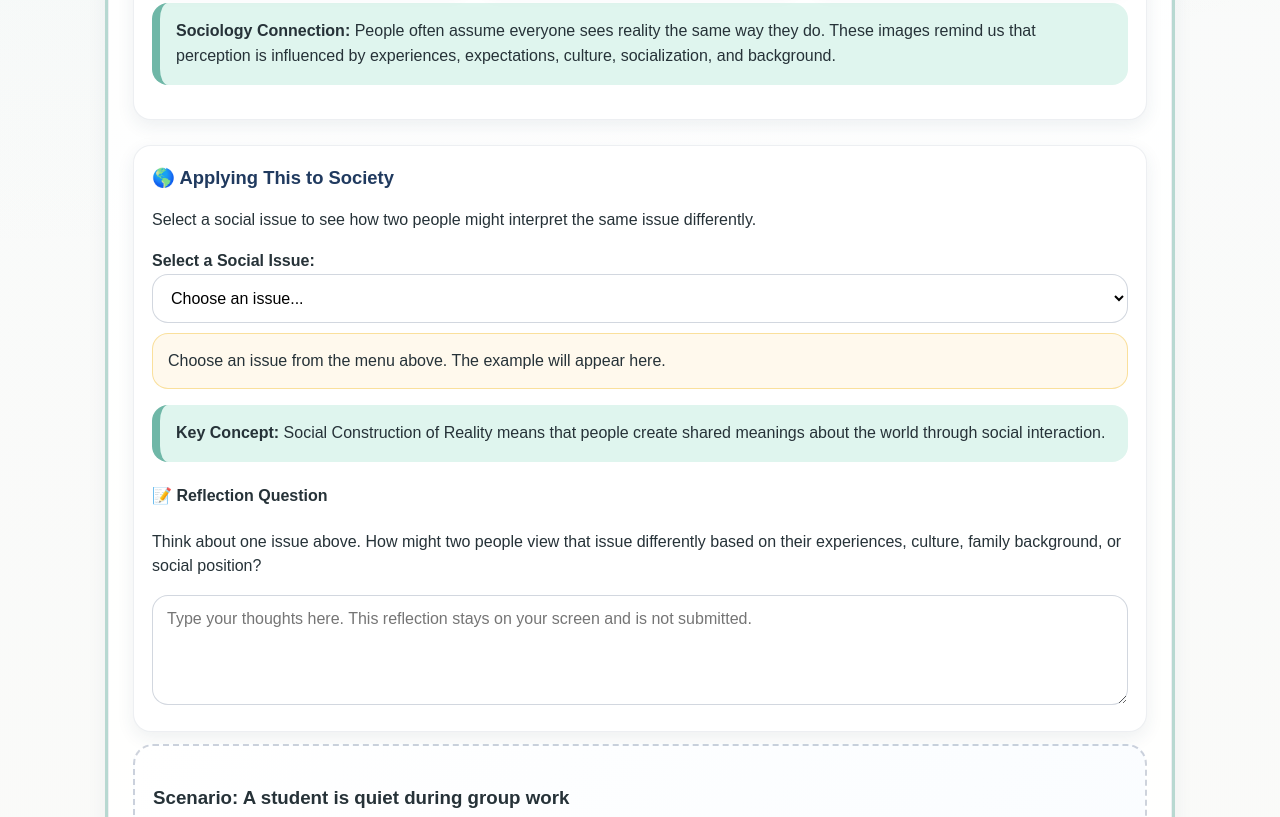
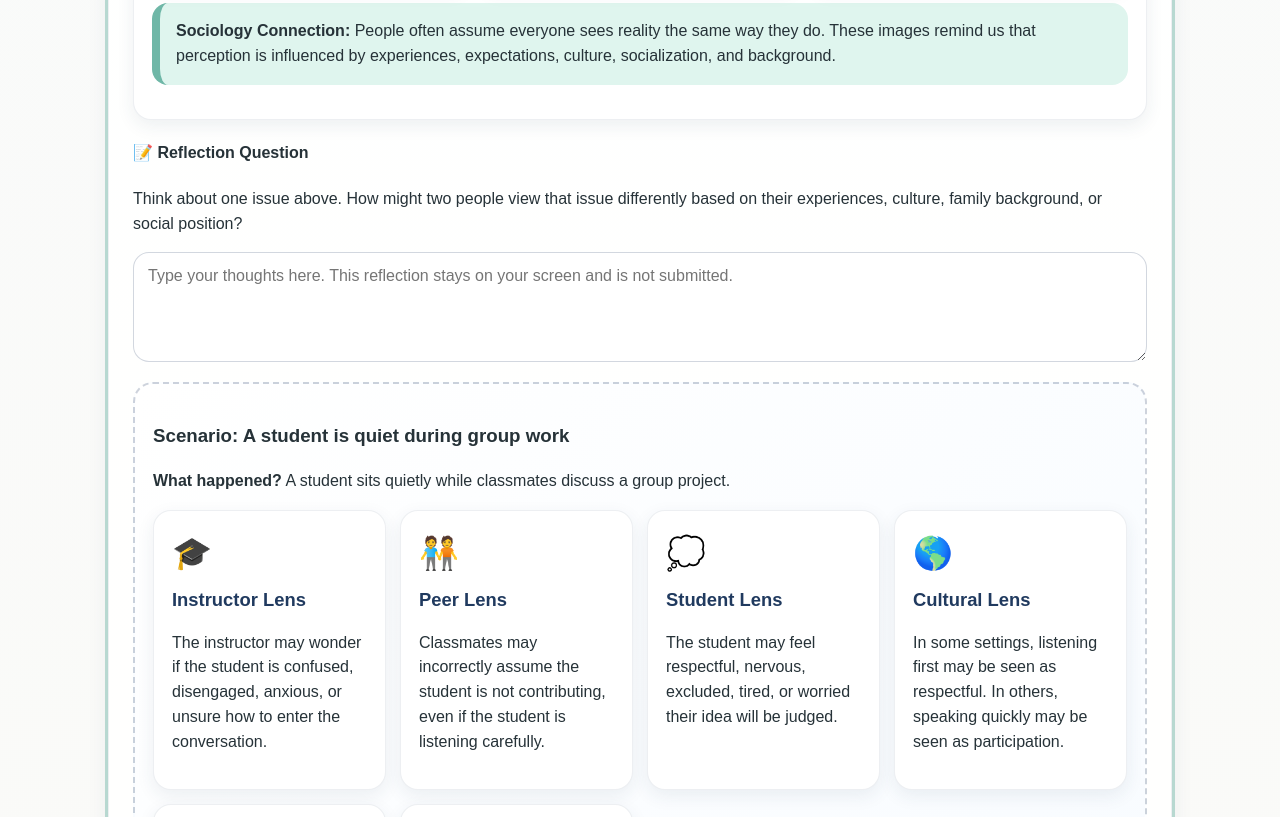
Before and after one commit to carollhodgson-hub/Sociological-Imagination-Explorer, a plain HTML site: page index.html in a window 1280 px wide. Shown: the part 3083-3900 px from the top of the page. Drawn offline with Linux system fonts and the light colour scheme.

Commit message:
Update index.html

```diff
--- a/index.html
+++ b/index.html
@@ -520,30 +520,6 @@
         </div>
       </div>
 
-      <div class="card" style="margin-top:25px;">
-        <h3>🌎 Applying This to Society</h3>
-        <p>Select a social issue to see how two people might interpret the same issue differently.</p>
-
-        <label for="issueSelect"><strong>Select a Social Issue:</strong></label>
-        <select id="issueSelect" onchange="showIssuePerspective()">
-          <option value="">Choose an issue...</option>
-          <option value="homelessness">Homelessness</option>
-          <option value="poverty">Poverty</option>
-          <option value="crime">Crime</option>
-          <option value="education">Education</option>
-          <option value="immigration">Immigration</option>
-          <option value="socialmedia">Social Media</option>
-        </select>
-
-        <div class="feedback visible-feedback" id="issueFeedback">
-          Choose an issue from the menu above. The example will appear here.
-        </div>
-
-        <div class="callout">
-          <strong>Key Concept:</strong> Social Construction of Reality means that people create shared meanings
-          about the world through social interaction.
-        </div>
-
         <h4>📝 Reflection Question</h4>
         <p>
           Think about one issue above. How might two people view that issue differently based on their
@@ -718,7 +694,7 @@
 
       <div class="card" style="margin-top:25px;">
         <h3>📖 Instructor Note</h3>
-        <img src="https://i.imgur.com/crzH2XN.png"
+        <https://i.imgur.com/NxBjMYM.jpeg"
              alt="Instructor note image connected to perception and social meaning"
              class="responsive-image">
       </div>
```
